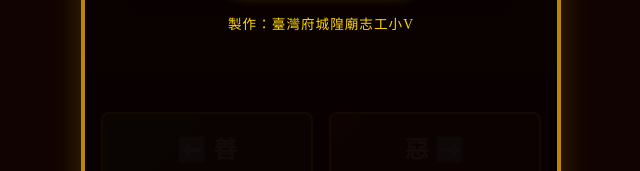
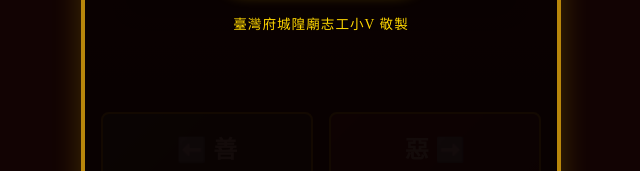
Before and after one commit to fantycheng4-collab/fortune-game, a plain HTML site: page index.html in a window 1280 px wide. Shown: the part 526-697 px from the top of the page, 319-959 px from the left. Drawn offline with Linux system fonts and the light colour scheme.

Commit message:
Update index.html

```diff
--- a/index.html
+++ b/index.html
@@ -342,7 +342,7 @@
     </div>
 
     <!-- 底部製作人標示 -->
-    <div class="footer-credits">製作：臺灣府城隍廟志工小V</div>
+    <div class="footer-credits">臺灣府城隍廟志工小V 敬製</div>
 
     <!-- 開始/結算 覆蓋畫面 -->
     <div class="overlay" id="overlay">
@@ -354,7 +354,7 @@
         手機點擊下方按鈕，或使用鍵盤 <b>⬅️ 善</b> / <b>惡 ➡️</b> 鍵。
       </p>
       <button class="start-btn" id="start-btn">開始判官職責</button>
-      <div class="footer-credits" style="margin-top: 20px; color: var(--gold-main);">製作：臺灣府城隍廟志工小V</div>
+      <div class="footer-credits" style="margin-top: 20px; color: var(--gold-main);">臺灣府城隍廟志工小V 敬製</div>
     </div>
   </div>
 
```
